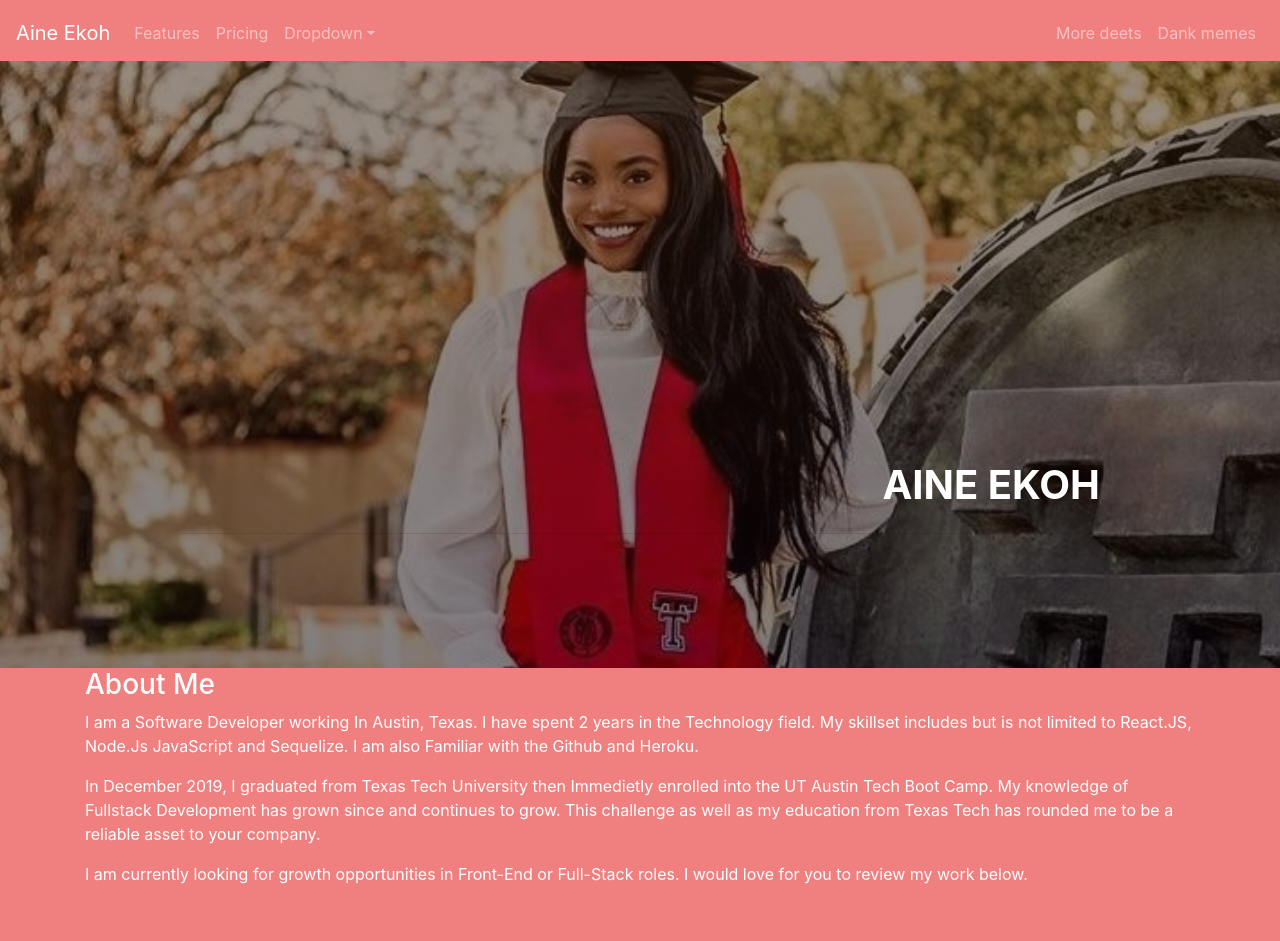
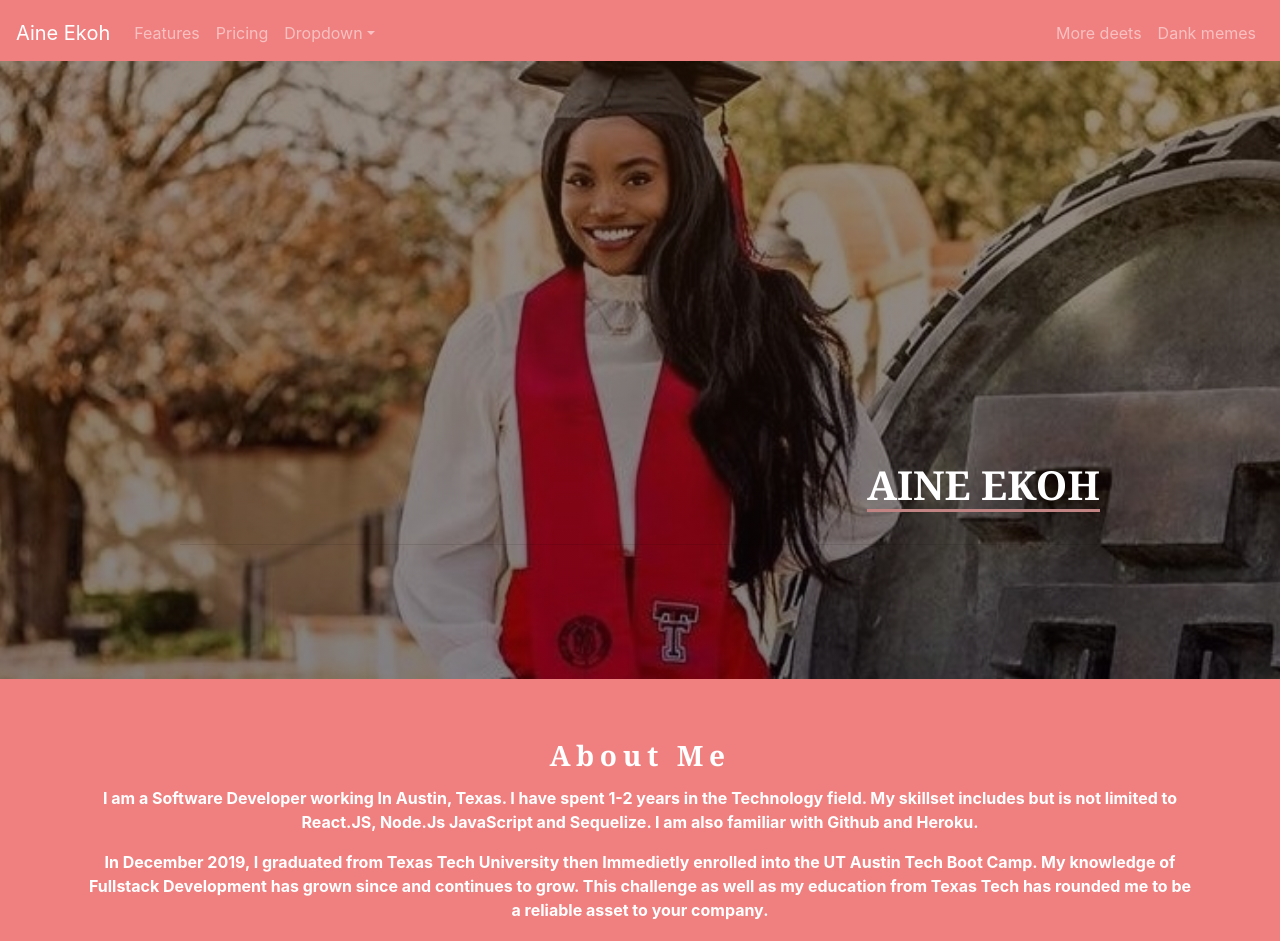
Before and after one commit to aekoh/AineReactPortfolio, a React (Create React App) app in the folder my-react-app/: page / in a window 1280 px wide. Shown: the top 941 px of the page. Before the commit the page ends 902 px from the top, so only its background shows below. Built offline with nearby package versions, Linux system fonts and the light colour scheme.

Commit message:
i have added styling that will make my p tag texts centred and added letter spacing padding and font family stylings. we are off to go and ready to start my portfolio function

```diff
--- a/my-react-app/src/components/About/About.css
+++ b/my-react-app/src/components/About/About.css
@@ -0,0 +1,19 @@
+.pStyle {
+    font-family: Cambria, Cochin, Georgia, Times, 'Times New Roman', serif;
+    letter-spacing: 0.2em;
+    color: black
+}
+
+h3 {
+    color: white;
+    letter-spacing: 0.2em;
+    text-align: center;
+    padding-bottom: 5px;
+    padding-top: 60px;
+    font-family: Cambria, Cochin, Georgia, Times, 'Times New Roman', serif;
+}
+
+#aboutMe  {
+    text-align: center;
+    padding-bottom: 5px;
+}
--- a/my-react-app/src/components/About/About.js
+++ b/my-react-app/src/components/About/About.js
@@ -6,21 +6,21 @@ function About() {
     return (
         <div class="page-section" id="about">
         <div class="container" id="aboutMe">
-          <h3>About Me</h3>
-          <p>
+          <h3 class="text-white font-weight-bold">About Me</h3>
+          <p className="pStyle" class="text-white font-weight-bold">
             I am a Software Developer working In Austin, Texas. I have spent
-            2 years in the Technology field. My skillset includes but is not
+            1-2 years in the Technology field. My skillset includes but is not
             limited to React.JS, Node.Js JavaScript and Sequelize. I am also
-            Familiar with the Github and Heroku.
+            familiar with Github and Heroku.
           </p>
-          <p>
+          <p class="text-white font-weight-bold">
             In December 2019, I graduated from Texas Tech University then
             Immedietly enrolled into the UT Austin Tech Boot Camp. My knowledge
             of Fullstack Development has grown since and continues to grow.
             This challenge as well as my education from Texas Tech has
             rounded me to be a reliable asset to your company.
           </p>
-          <p>
+          <p class="text-white font-weight-bold">
             I am currently looking for growth opportunities in Front-End or
             Full-Stack roles. I would love for you to review my work below.
           </p>
--- a/my-react-app/src/components/Main/Main.css
+++ b/my-react-app/src/components/Main/Main.css
@@ -10,3 +10,9 @@ header.masthead {
     background-attachment: scroll;
     background-size: cover;
 }
+
+#myname {
+    border-bottom: 0.2rem solid rgb(194, 131, 131);
+    display: inline-block;
+    font-family: Cambria, Cochin, Georgia, Times, 'Times New Roman', serif
+}
--- a/my-react-app/src/components/Main/Main.js
+++ b/my-react-app/src/components/Main/Main.js
@@ -17,7 +17,7 @@ function Main() {
             class="row h-100 align-items-center justify-content-center text-right"
           >
             <div class="col-lg-10 align-self-end">
-              <h1 class="text-uppercase text-white font-weight-bold" id="name">
+              <h1 class="text-uppercase text-white font-weight-bold" id="myname">
                 Aine Ekoh
               </h1>
               <hr class="divider my-4" id="mastheadBreak" />
```
